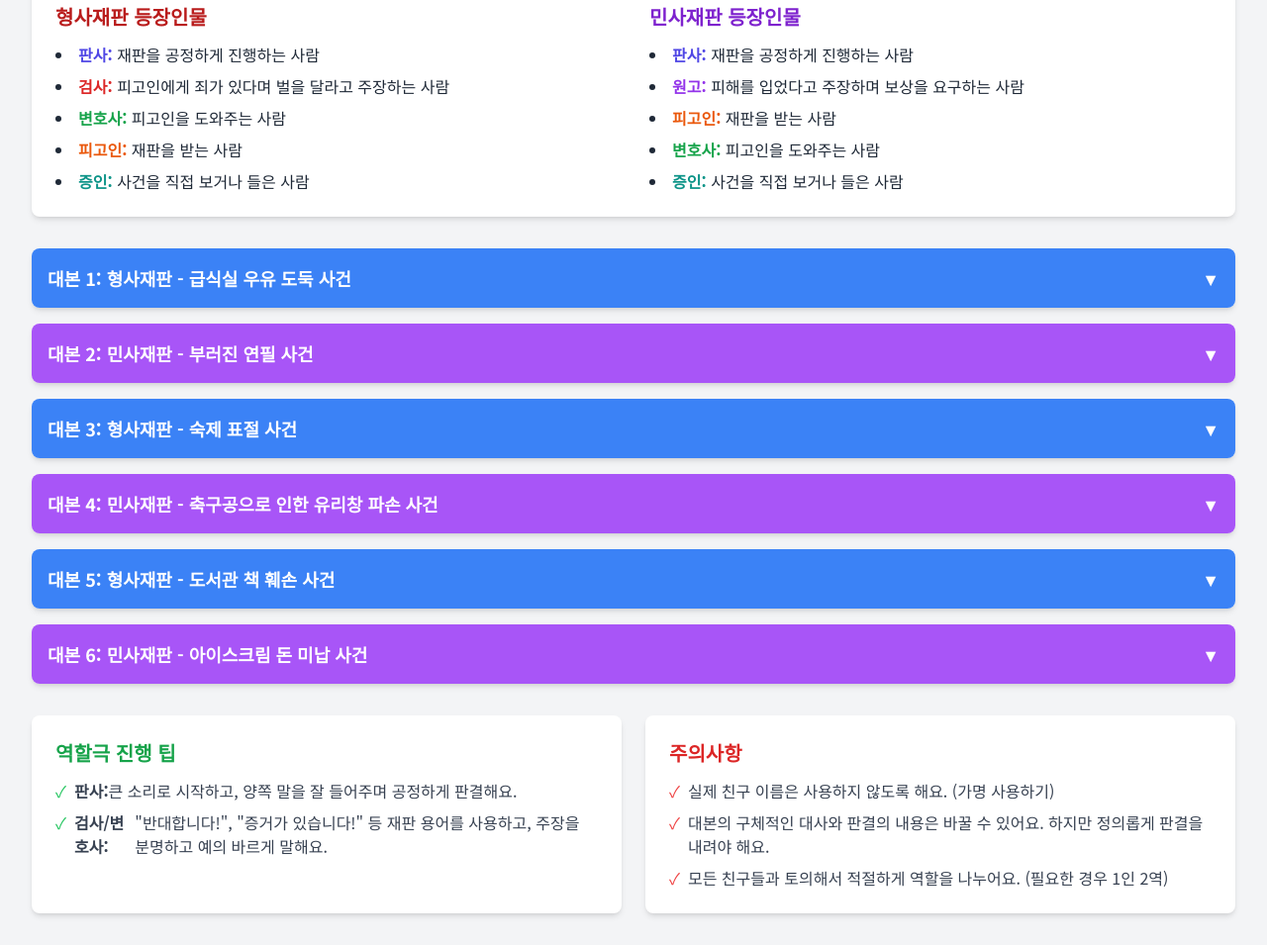
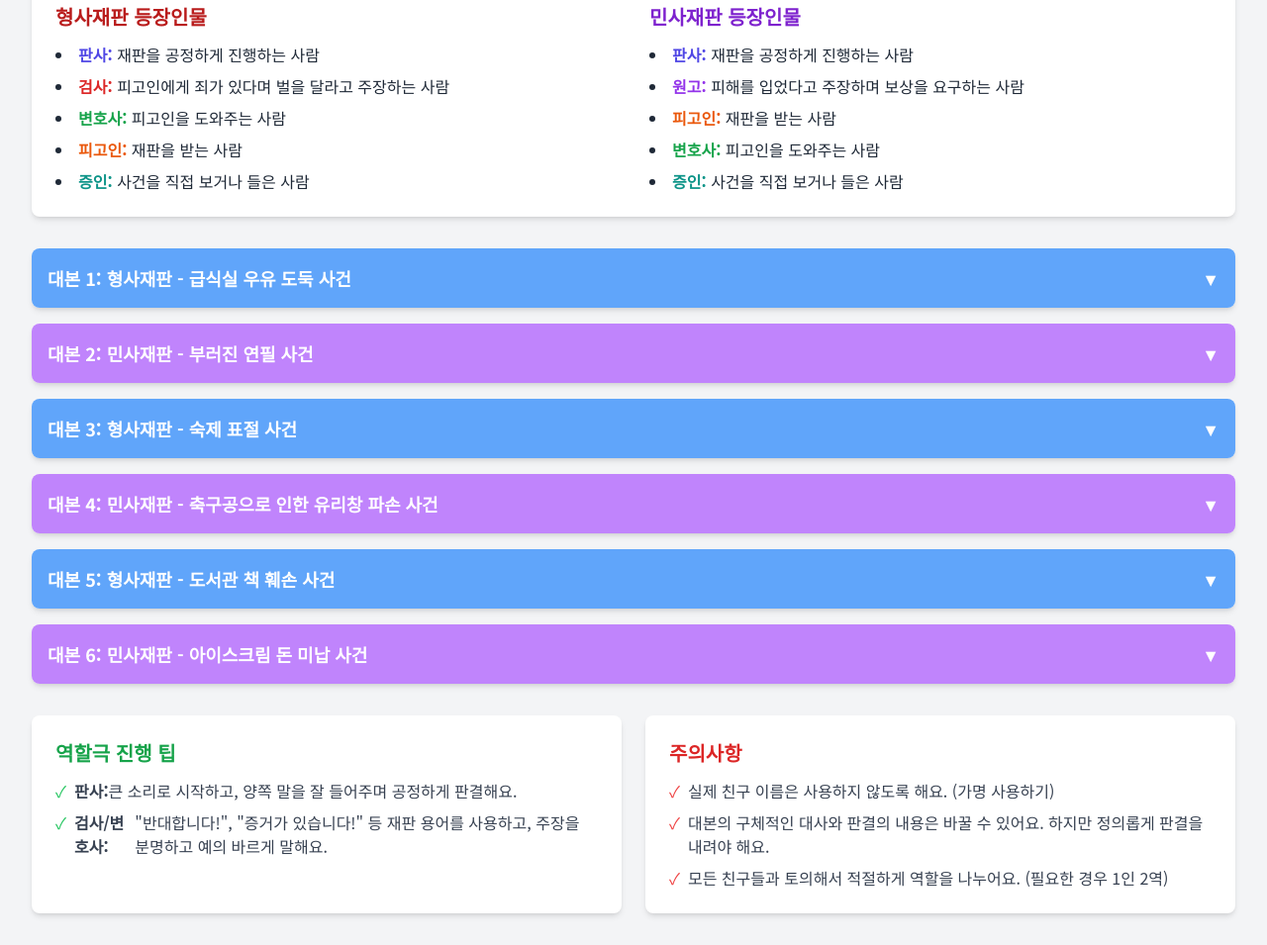
Before and after one commit to yur2520/social, a plain HTML site: page db.html in a window 1280 px wide. Shown: the part 705-1660 px from the top of the page at 99% size. Drawn offline with nearby package versions, Linux system fonts and the light colour scheme.

Commit message:
Update db.html

```diff
--- a/db.html
+++ b/db.html
@@ -91,7 +91,7 @@
         <div id="scripts-container" class="space-y-4">
             <!-- 대본 1: 급식실 우유 도둑 사건 -->
             <div class="bg-white rounded-lg shadow-md overflow-hidden">
-                <button class="accordion-button w-full text-left p-4 bg-blue-500 text-white font-bold text-lg flex justify-between items-center hover:bg-blue-600 transition">
+                <button class="accordion-button w-full text-left p-4 bg-blue-400 text-white font-bold text-lg flex justify-between items-center hover:bg-blue-600 transition">
                     <span>대본 1: 형사재판 - 급식실 우유 도둑 사건</span>
                     <span class="arrow">&#9660;</span>
                 </button>
@@ -113,7 +113,7 @@
 
             <!-- 대본 2: 부러진 연필 사건 -->
             <div class="bg-white rounded-lg shadow-md overflow-hidden">
-                <button class="accordion-button w-full text-left p-4 bg-purple-500 text-white font-bold text-lg flex justify-between items-center hover:bg-purple-600 transition">
+                <button class="accordion-button w-full text-left p-4 bg-purple-400 text-white font-bold text-lg flex justify-between items-center hover:bg-purple-600 transition">
                     <span>대본 2: 민사재판 - 부러진 연필 사건</span>
                     <span class="arrow">&#9660;</span>
                 </button>
@@ -136,7 +136,7 @@
 
             <!-- 다른 대본들도 같은 구조로 추가 -->
             <div class="bg-white rounded-lg shadow-md overflow-hidden">
-                <button class="accordion-button w-full text-left p-4 bg-blue-500 text-white font-bold text-lg flex justify-between items-center hover:bg-blue-600 transition">
+                <button class="accordion-button w-full text-left p-4 bg-blue-400 text-white font-bold text-lg flex justify-between items-center hover:bg-blue-600 transition">
                     <span>대본 3: 형사재판 - 숙제 표절 사건</span>
                     <span class="arrow">&#9660;</span>
                 </button>
@@ -156,7 +156,7 @@
             </div>
 
             <div class="bg-white rounded-lg shadow-md overflow-hidden">
-                <button class="accordion-button w-full text-left p-4 bg-purple-500 text-white font-bold text-lg flex justify-between items-center hover:bg-purple-600 transition">
+                <button class="accordion-button w-full text-left p-4 bg-purple-400 text-white font-bold text-lg flex justify-between items-center hover:bg-purple-600 transition">
                     <span>대본 4: 민사재판 - 축구공으로 인한 유리창 파손 사건</span>
                     <span class="arrow">&#9660;</span>
                 </button>
@@ -176,7 +176,7 @@
             </div>
 
             <div class="bg-white rounded-lg shadow-md overflow-hidden">
-                <button class="accordion-button w-full text-left p-4 bg-blue-500 text-white font-bold text-lg flex justify-between items-center hover:bg-blue-600 transition">
+                <button class="accordion-button w-full text-left p-4 bg-blue-400 text-white font-bold text-lg flex justify-between items-center hover:bg-blue-600 transition">
                     <span>대본 5: 형사재판 - 도서관 책 훼손 사건</span>
                     <span class="arrow">&#9660;</span>
                 </button>
@@ -197,7 +197,7 @@
             </div>
 
             <div class="bg-white rounded-lg shadow-md overflow-hidden">
-                <button class="accordion-button w-full text-left p-4 bg-purple-500 text-white font-bold text-lg flex justify-between items-center hover:bg-purple-600 transition">
+                <button class="accordion-button w-full text-left p-4 bg-purple-400 text-white font-bold text-lg flex justify-between items-center hover:bg-purple-600 transition">
                     <span>대본 6: 민사재판 - 아이스크림 돈 미납 사건</span>
                     <span class="arrow">&#9660;</span>
                 </button>
```
